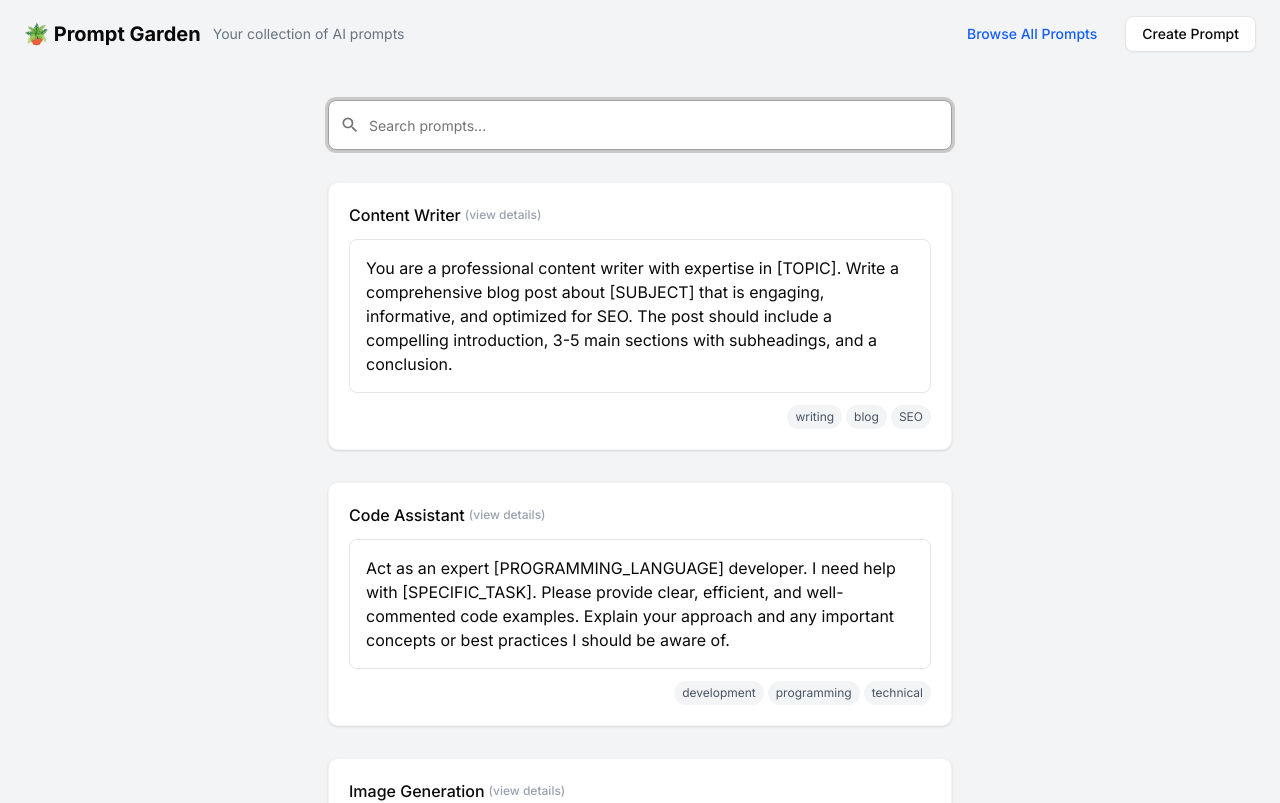
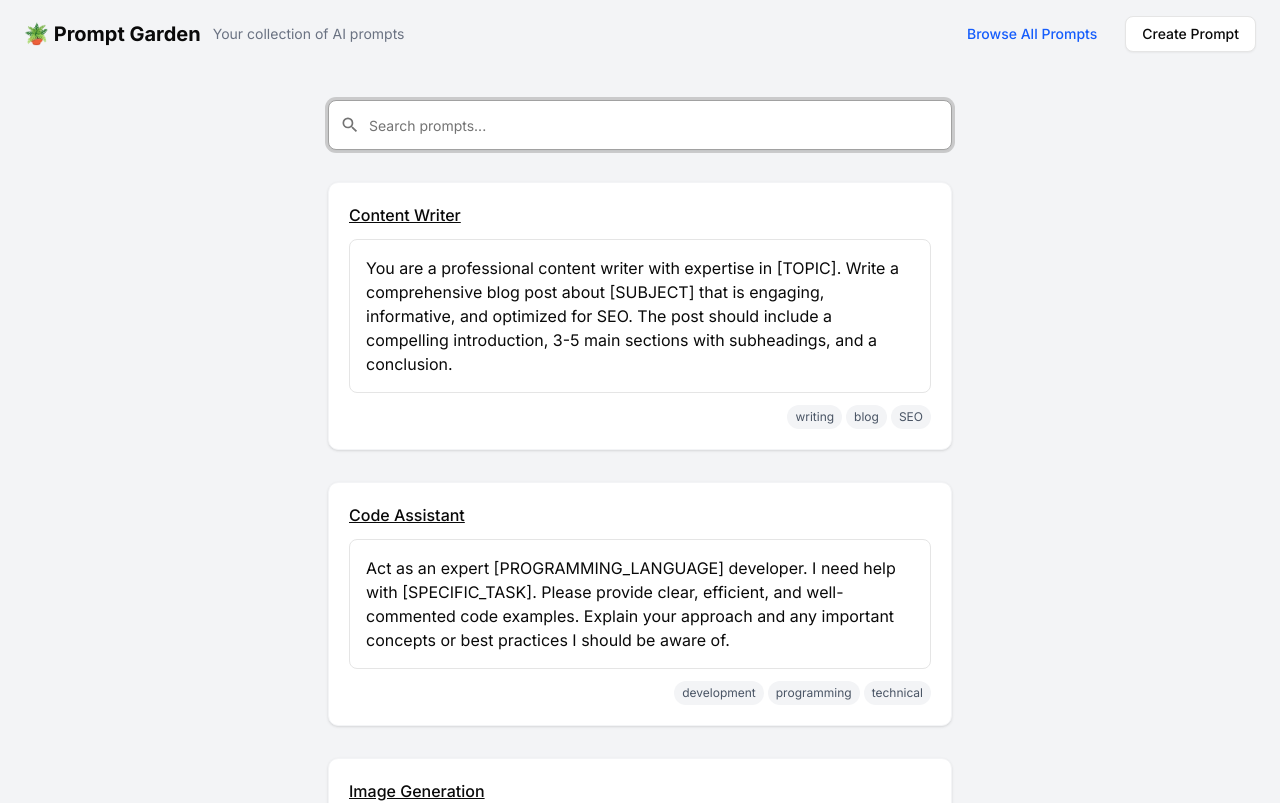
Before and after one commit to luismqueral/prompt-garden, a Next.js app: page / in a window 1280 px wide. Shown: the top 803 px of the page. Built offline with nearby package versions, Linux system fonts and the light colour scheme.

Commit message:
Remove 'view details' text and make prompt title links underlined

```diff
--- a/app/page.tsx
+++ b/app/page.tsx
@@ -383,9 +383,8 @@ export default function HomePage() {
       <div key={prompt.id} className="mb-8 bg-white p-5 rounded-lg border border-gray-100 shadow-sm">
         <div className="mb-3">
           <Link href={`/prompt/${prompt.id}`} className="group">
-            <h3 className="text-base font-medium group-hover:text-blue-600 transition-colors flex items-center">
+            <h3 className="text-base font-medium group-hover:text-blue-600 transition-colors underline">
               {prompt.title}
-              <span className="ml-1 text-xs text-gray-400 group-hover:text-blue-400">(view details)</span>
             </h3>
           </Link>
         </div>
```
